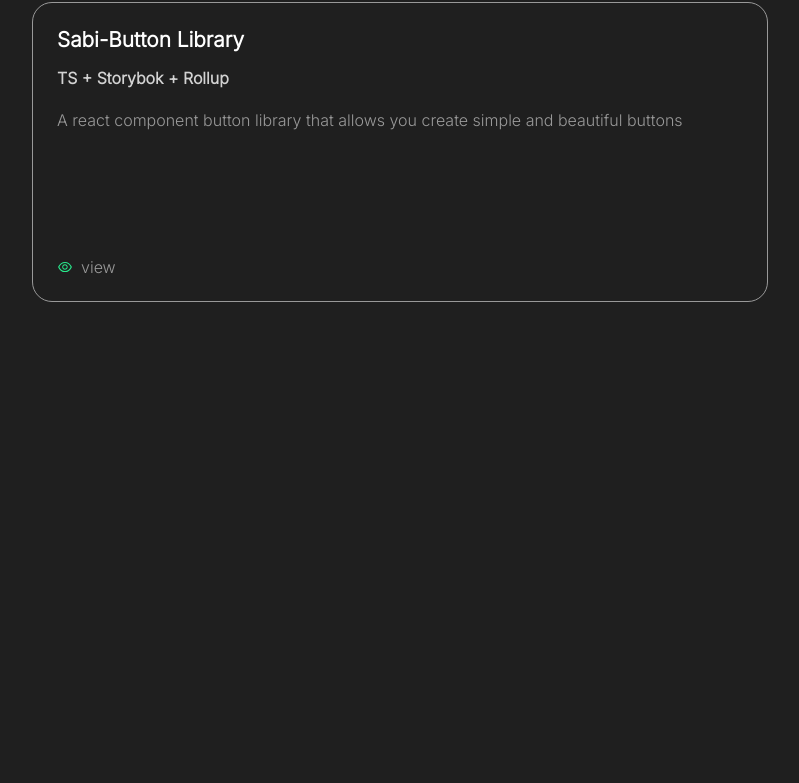
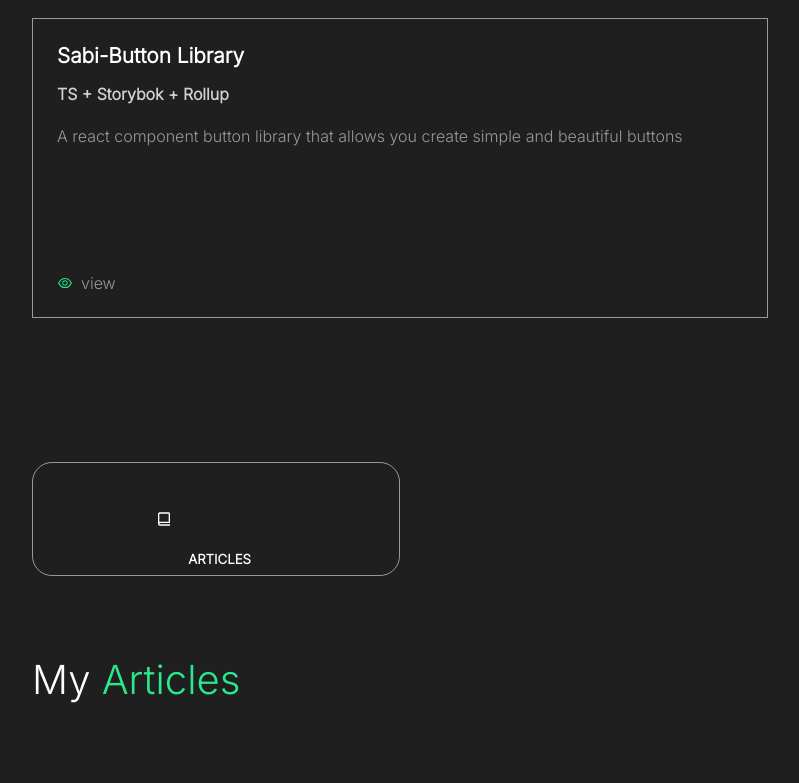
Before and after one commit to Maxetoo/Portfolio, a React (Create React App) app: page / in a window 1280 px wide. Shown: the part 3869-4652 px from the top of the page, without its empty margins (240-1039 px from the left). Before the commit the page ends 4171 px from the top, so only its background shows below. Built offline with nearby package versions, Linux system fonts and the light colour scheme; a web font is replaced by a local one.

Commit message:
added projects

```diff
--- a/src/Components/Home/Articles.js
+++ b/src/Components/Home/Articles.js
@@ -11,10 +11,10 @@ import { FiArrowUpRight } from 'react-icons/fi'
 const Articles = () => {
   return (
     <Wrapper>
-      <div className='title'>
-        <BiBookAlt className='articles-icon' />
-        ARTICLES
-      </div>
+      <div className = 'title--container' >
+        <BiBookAlt className = 'title--icon' />
+        <h5 className='title'>ARTICLES</h5>
+        </div>
       <div className='articles-details'>
         My <span className='colored-text'>Articles</span>
       </div>
@@ -63,21 +63,31 @@ const Articles = () => {
 const Wrapper = styled.div`
   width: 100vw;
   height: auto;
-  padding: 2rem;
+  padding: 1rem;
+  display: flex;
+  flex-direction: column;
+  align-items: flex-start;
   /* margin-top: -4rem; */
 
-  .title {
+  .title--container {
+    width: auto;
     border: solid 1px var(--outline);
-    width: 100%;
+    width: 50%;
     display: flex;
     flex-direction: row;
     align-items: center;
     justify-content: center;
-    padding: 0.6rem;
+    padding: 0.5rem;
     border-radius: 20px;
-    font-size: 0.8em;
-    margin-top: 1rem;
+    font-size: 1em;
+    margin-top: 4rem;
   }
+
+  .title--icon {
+    margin-right: 1rem;
+  }
+
+
 
   .articles-icon {
     margin-right: 1rem;
@@ -109,9 +119,9 @@ const Wrapper = styled.div`
     align-items: flex-start;
     margin-top: 3rem;
     padding: 2rem;
-    background: #1a1a1c;
-    border-radius: 20px;
-    border: solid 1px var(--outline);
+    background: none;
+    /* border-radius: 20px; */
+    border: solid 0.5px var(--outline);
   }
 
   .article--head {
--- a/src/Components/Home/Projects.js
+++ b/src/Components/Home/Projects.js
@@ -22,7 +22,7 @@ const Projects = () => {
         {projects.map((value) => {
           const { id, name, description, link, techUsed } = value
           return (
-            <div className='selected-project' key={id}>
+            <div className='selected--project' key={id}>
               <div className='details-head'>
                 <h3>{name}</h3>
                 <h4>{techUsed}</h4>
@@ -44,7 +44,7 @@ const Projects = () => {
 
 const Wrapper = styled.div`
 width: 100vw;
-height: 100vh;
+min-height: 100vh;
   padding: 1rem;
   display: flex;
   flex-direction: column;
@@ -88,13 +88,13 @@ height: 100vh;
     color: #28e98c;
   }
 
-  .project-container {
+  .project--container {
     width: 100%;
     height: auto;
-    margin-top: 5rem;
+    margin-top: 1rem;
   }
 
-  .selected-project {
+  .selected--project {
     width: 100%;
     height: 300px;
     display: flex;
@@ -103,9 +103,8 @@ height: 100vh;
     align-items: flex-start;
     margin-top: 3rem;
     padding: 1.5rem;
-    /* background: #1a1a1c; */
     background: none;
-    border-radius: 20px;
+    /* border-radius: 5px; */
     border: solid 0.5px var(--outline);
   }
 
--- a/src/Pages/Home.js
+++ b/src/Pages/Home.js
@@ -18,8 +18,8 @@ const Home = () => {
       <Introduction />
       <About />
       <Projects />
-      {/* <Articles />
-      <Contact /> */}
+      <Articles />
+      {/* <Contact /> */}
     </Wrapper>
   )
 }
```
